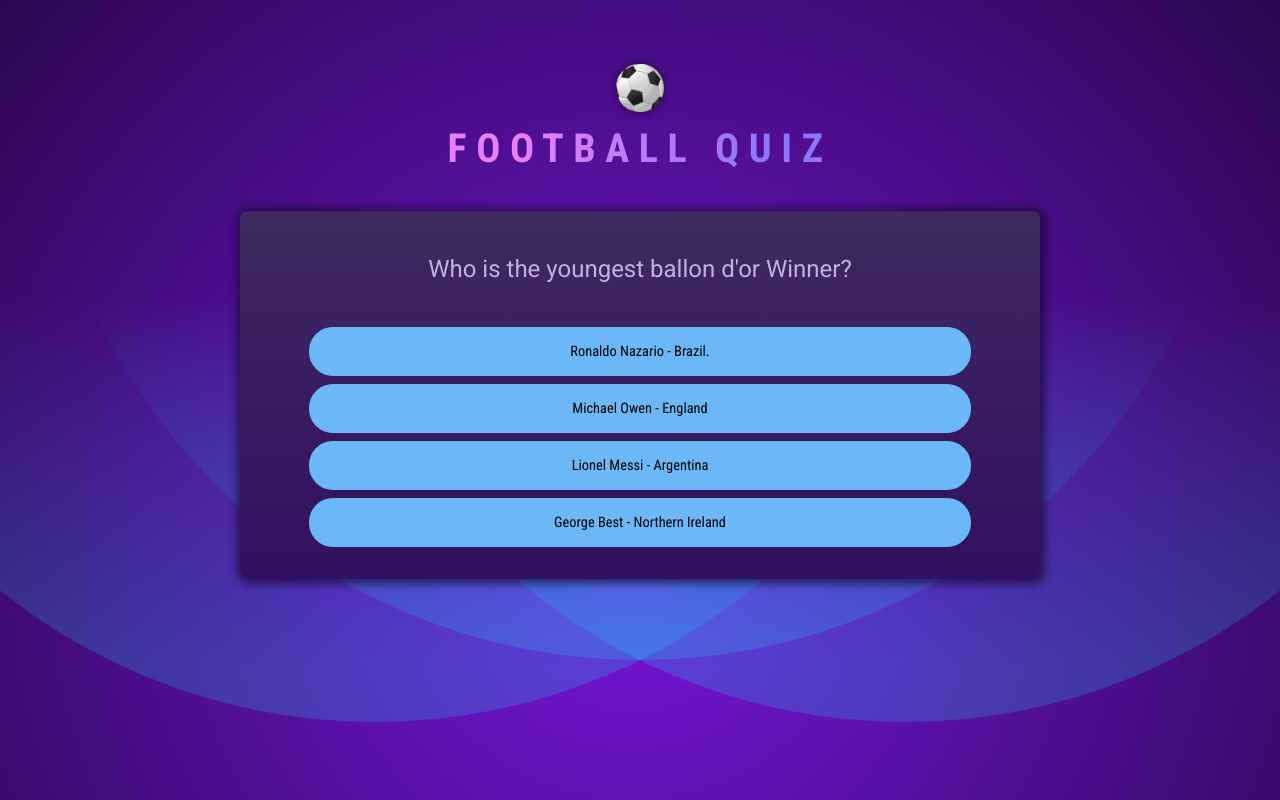
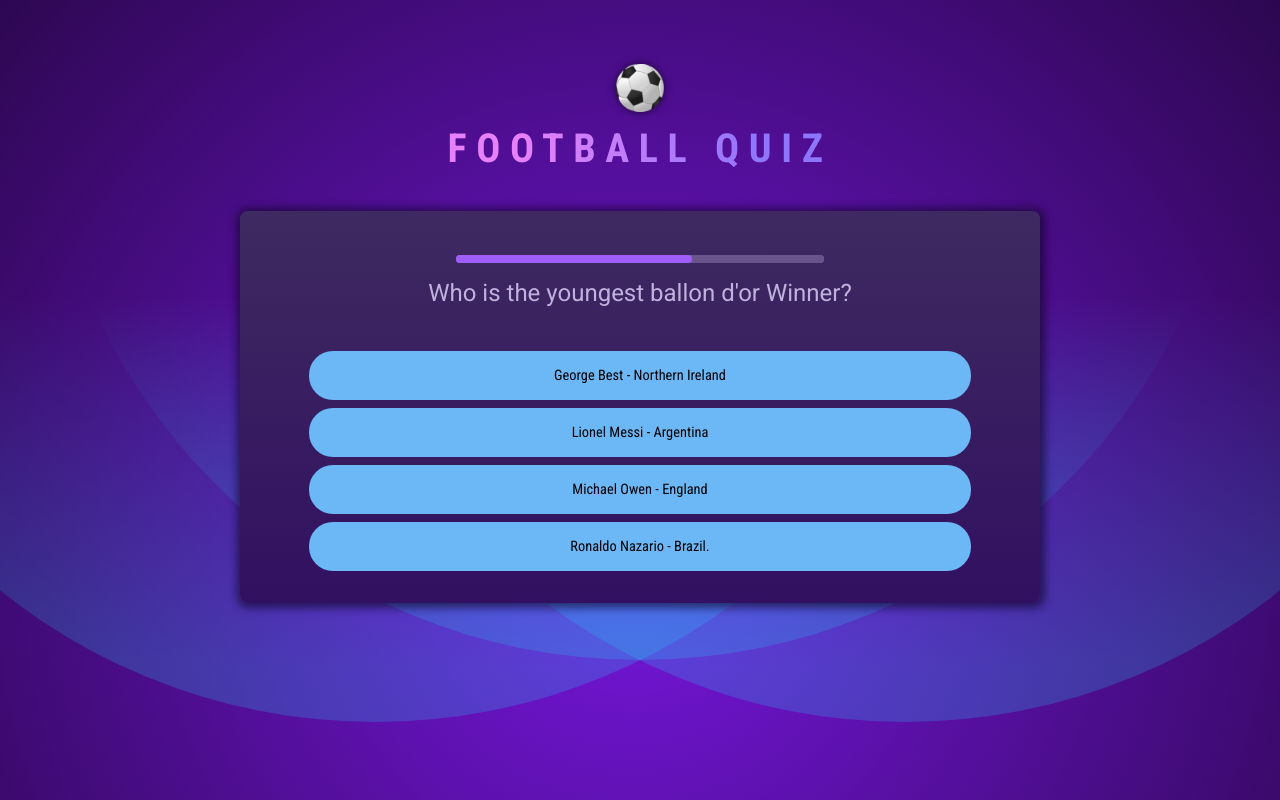
Before and after one commit to harshahossain/quiz-app, a React (Vite) app: page / in a window 1280 px wide. Built offline with nearby package versions, Linux system fonts and the light colour scheme.

Commit message:
Divided into Multiple Components

```diff
--- /dev/null
+++ b/src/components/Answers.jsx
@@ -0,0 +1,42 @@
+import { useRef } from "react";
+import { v4 as uuidv4 } from "uuid";
+export default function Answers({
+  answers,
+  selectedAnswer,
+  answerState,
+  onSelect,
+}) {
+  //
+  const shuffledAnswers = useRef();
+  //
+  if (!shuffledAnswers.current) {
+    shuffledAnswers.current = [...answers];
+    shuffledAnswers.current.sort(() => Math.random() - 0.5);
+  }
+
+  return (
+    <ul id="answers">
+      {shuffledAnswers.current.map((answer) => {
+        const isSelected = selectedAnswer === answer;
+        let cssClass = "";
+        if (answerState === "answered" && isSelected) {
+          cssClass = "selected";
+        }
+
+        if (
+          (answerState === "correct" || answerState === "wrong") &&
+          isSelected
+        ) {
+          cssClass = answerState;
+        }
+        return (
+          <li key={uuidv4()} className="answer">
+            <button onClick={() => onSelect(answer)} className={cssClass}>
+              {answer}
+            </button>
+          </li>
+        );
+      })}
+    </ul>
+  );
+}
--- /dev/null
+++ b/src/components/Question.jsx
@@ -0,0 +1,24 @@
+import QuestionTimer from "./QuestionTimer";
+import Answers from "./Answers";
+
+export default function Question({
+  questionText,
+  answers,
+  onSelectAnswer,
+  selectedAnswer,
+  answerState,
+  onSkipAnswer,
+}) {
+  return (
+    <div id="question">
+      <QuestionTimer timeout={15000} onTimeout={onSkipAnswer} />
+      <h2>{questionText}</h2>
+      <Answers
+        answers={answers}
+        selectedAnswer={selectedAnswer}
+        answerState={answerState}
+        onSelect={onSelectAnswer}
+      />
+    </div>
+  );
+}
--- /dev/null
+++ b/src/components/QuestionTimer.jsx
@@ -0,0 +1,26 @@
+import { useState, useEffect } from "react";
+
+//
+export default function QuestionTimer({ timeout, onTimeout }) {
+  //
+  const [remainingTime, setRemainingTime] = useState(timeout);
+  useEffect(() => {
+    const timer = setTimeout(() => {
+      onTimeout();
+    }, timeout);
+    return () => {
+      clearTimeout(timeout);
+    };
+  }, [timeout, onTimeout]);
+
+  useEffect(() => {
+    const interval = setInterval(() => {
+      setRemainingTime((prevState) => prevState - 100);
+    }, 100);
+    return () => {
+      clearInterval(interval);
+    };
+  }, []);
+
+  return <progress id="question-time" max={timeout} value={remainingTime} />;
+}
--- a/src/components/Quiz.jsx
+++ b/src/components/Quiz.jsx
@@ -1,34 +1,74 @@
-import { useState } from "react";
+import { useState, useCallback } from "react";
 import QUESTIONS from "../questions";
 import { v4 as uuidv4 } from "uuid";
+import QuizCompleted from "../assets/quiz-completee.png";
+import Question from "./Question";
 //
+
 export default function Quiz() {
+  //refs
+
   //states
   // const [activeQuestion, setActiveQuestion] = useState(0);
+  const [answerState, setAnswerState] = useState("");
   const [userAnswers, setUserAnswers] = useState([]);
   //derived value from state
-  const activeQuestionIndex = userAnswers.length;
+  const activeQuestionIndex =
+    answerState === "" ? userAnswers.length : userAnswers.length - 1;
 
-  function handleSelectAnswer(selectedAnswer) {
-    setUserAnswers((prevState) => {
-      return [...prevState, selectedAnswer];
-    });
+  const quizIsComplete = activeQuestionIndex === QUESTIONS.length;
+
+  //using callback here too . for the dependencies on the handleSkipAnswer
+  const handleSelectAnswer = useCallback(
+    function handleSelectAnswer(selectedAnswer) {
+      setAnswerState("answered");
+      setUserAnswers((prevState) => {
+        return [...prevState, selectedAnswer];
+      });
+      setTimeout(() => {
+        if (selectedAnswer === QUESTIONS[activeQuestionIndex].answers[0]) {
+          setAnswerState("correct");
+        } else {
+          setAnswerState("wrong");
+        }
+        setTimeout(() => {
+          setAnswerState("");
+        }, 2000);
+      }, 1000);
+    },
+    [activeQuestionIndex]
+  );
+
+  //so the handleSelectAnswer doesnt keep executing in QuestineTimer Comp
+  const handleSkipAnswer = useCallback(
+    () => handleSelectAnswer(null),
+    [handleSelectAnswer]
+  );
+
+  if (quizIsComplete) {
+    return (
+      <div id="summary">
+        <img src={QuizCompleted} alt="Ball inside net" />
+        <h2>Quiz Completed</h2>
+      </div>
+    );
   }
+  //
 
+  //
+
+  //adding keys in question timer so it gets destoryed and re-created after a question has been changed
   return (
     <div id="quiz">
-      <div id="question">
-        <h2>{QUESTIONS[activeQuestionIndex].text}</h2>
-        <ul id="answers">
-          {QUESTIONS[activeQuestionIndex].answers.map((answer) => (
-            <li key={uuidv4()} className="answer">
-              <button onClick={() => handleSelectAnswer(answer)}>
-                {answer}
-              </button>
-            </li>
-          ))}
-        </ul>
-      </div>
+      <Question
+        key={activeQuestionIndex}
+        questionText={QUESTIONS[activeQuestionIndex].text}
+        answers={QUESTIONS[activeQuestionIndex].answers}
+        onSelectAnswer={handleSelectAnswer}
+        selectedAnswer={userAnswers[userAnswers.length - 1]}
+        answerState={answerState}
+        onSkipAnswer={handleSkipAnswer}
+      />
     </div>
   );
 }
```
Also changed, not shown: src/assets/quiz-completee.png (added).
